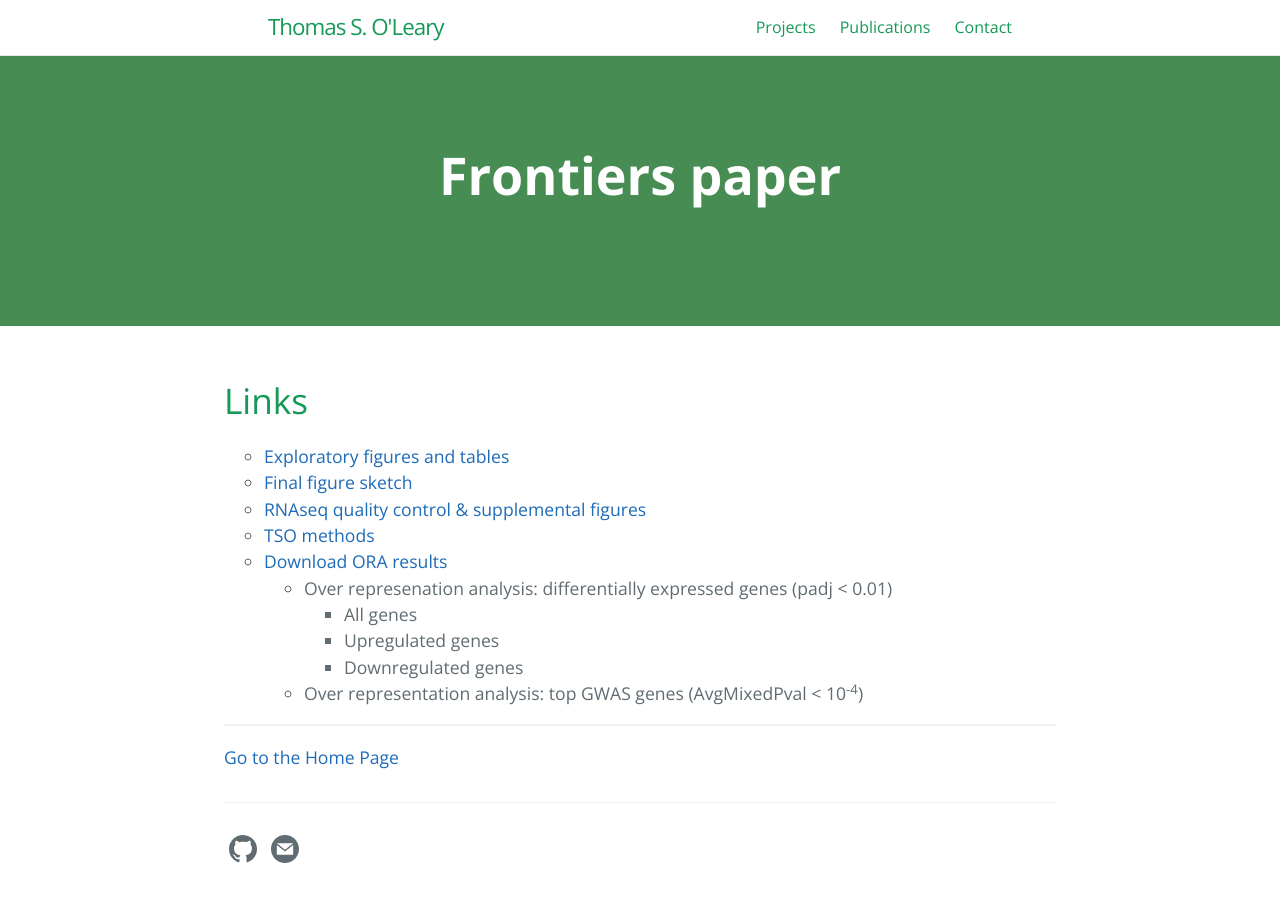
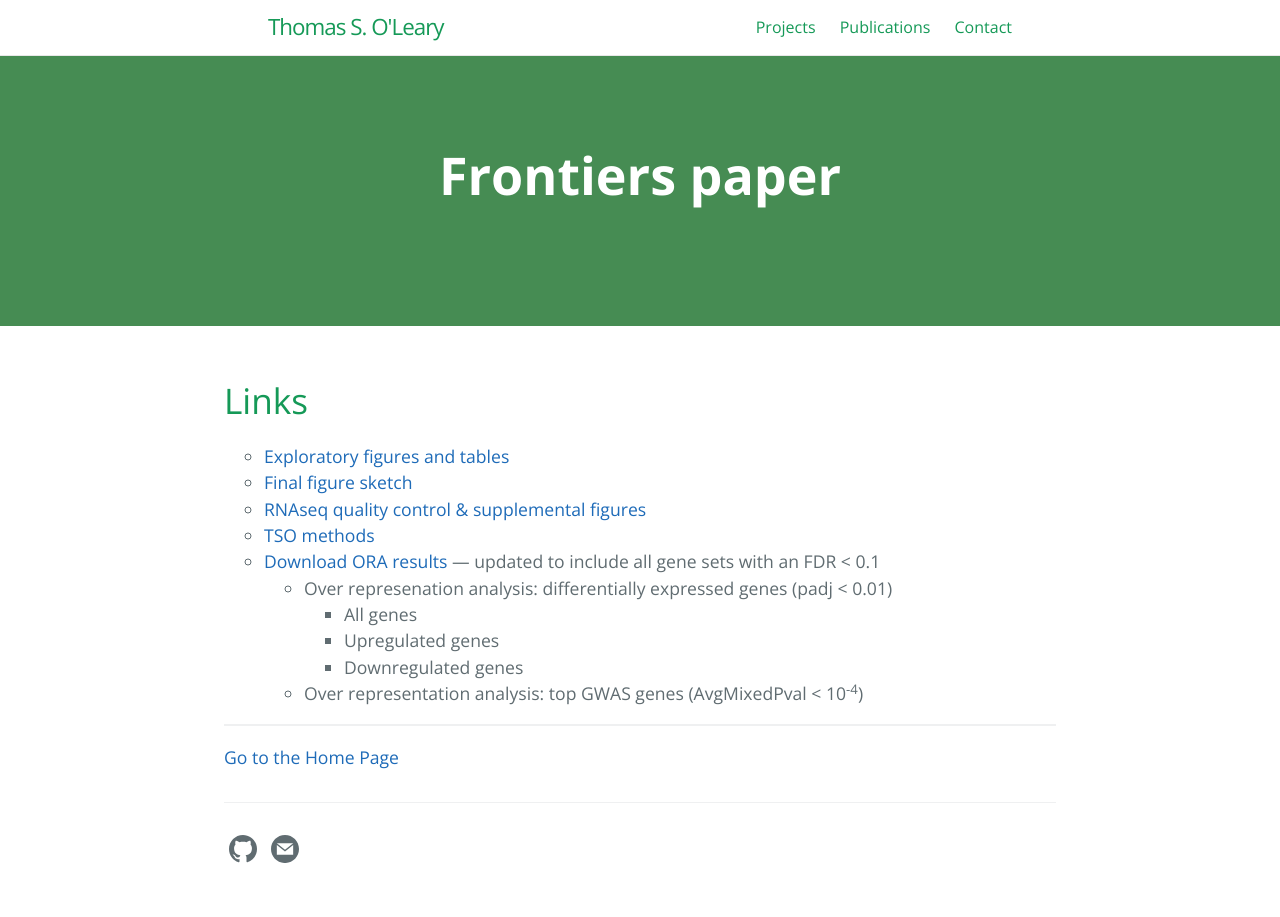
Before and after one commit to tsoleary/tsoleary.github.io, a Jekyll site: the page built from frontiers/frontiers.md, in a window 1280 px wide. Built offline with Jekyll 4.4.1, drawn with Linux system fonts in a browser that asks for light colours.

Commit message:
update note

```diff
--- a/frontiers/frontiers.md
+++ b/frontiers/frontiers.md
@@ -14,7 +14,7 @@ order: 1
   <li><a href = "https://tsoleary.github.io/rna_seq/cahan/results/final_figs.html" target="_blank">Final figure sketch</a></li>
   <li><a href = "https://tsoleary.github.io/rna_seq/cahan/results/whole_body_heat_cold_shock_report.html" target="_blank">RNAseq quality control & supplemental figures</a></li>
   <li><a href = "https://tsoleary.github.io/rna_seq/cahan/writing/methods_tso.html" target="_blank">TSO methods</a></li>
-  <li><a href="https://tsoleary.github.io/rna_seq/cahan/results/ORA.zip" download>Download ORA results</a></li>
+  <li><a href="https://tsoleary.github.io/rna_seq/cahan/results/ORA.zip" download>Download ORA results</a> &mdash; updated to include all gene sets with an FDR < 0.1</li>
   <ul>
     <li>Over represenation analysis: differentially expressed genes (padj < 0.01)</li>
     <ul>
```
